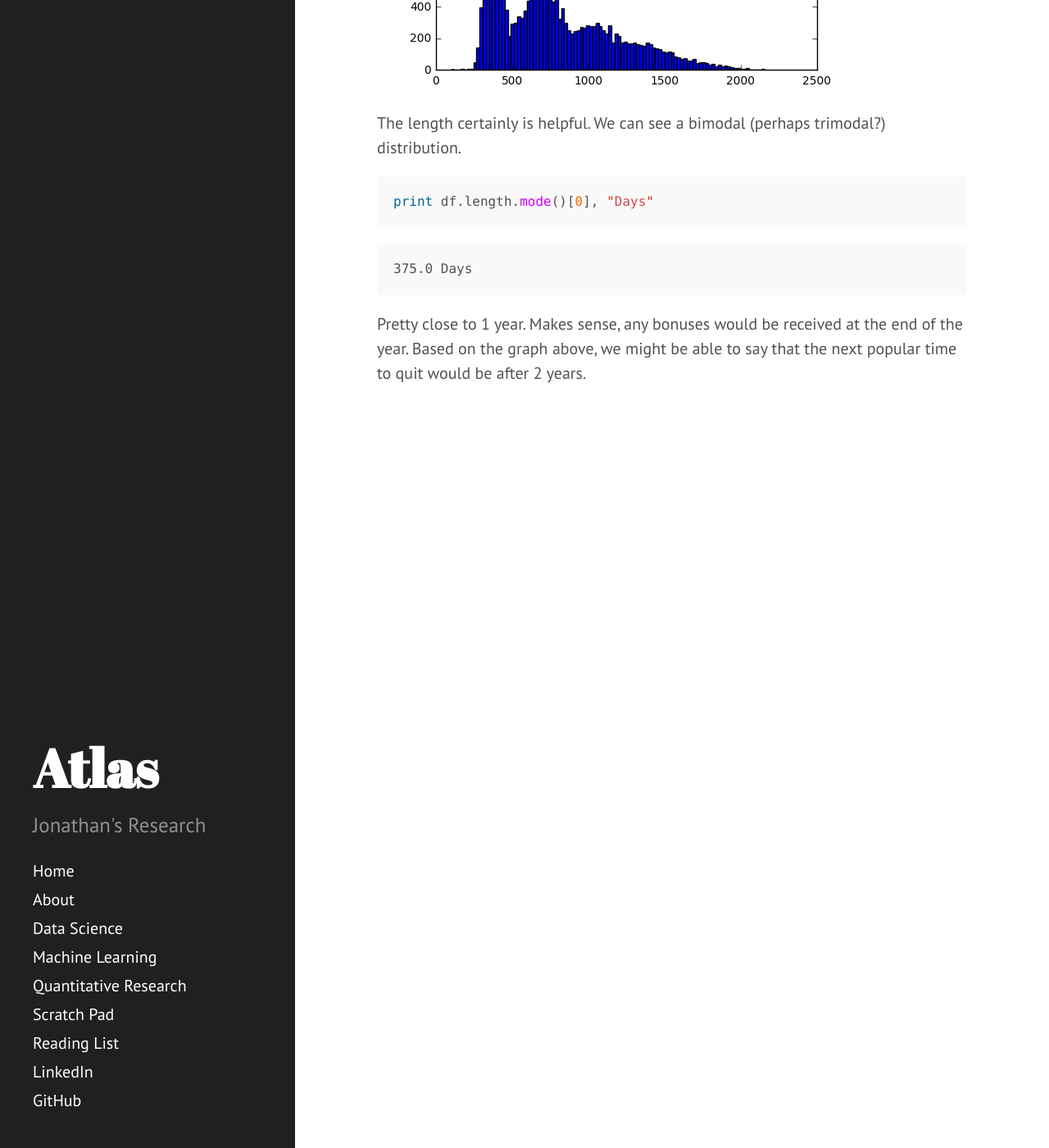
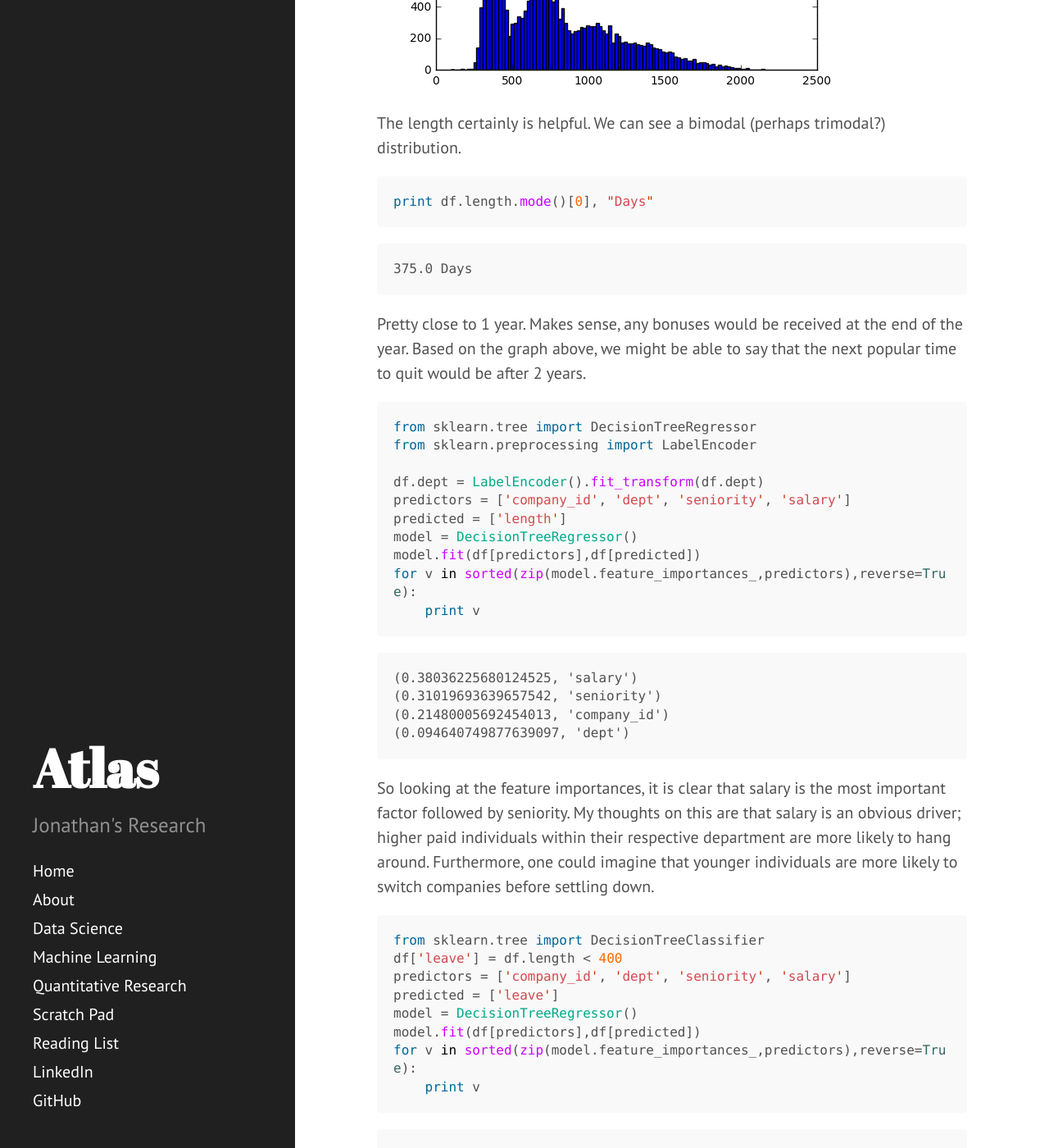
Before and after one commit to JonathanJohann/Research, a Jekyll site: the page built from _posts/Data_Science/2016-12-29-EmployeeRetention.md, in a window 1280 px wide and 1400 px high, scrolled down 4287 px. Shown: the whole window at 82% size. Built offline with Jekyll 4.4.1, drawn with Linux system fonts in a browser that asks for light colours; Markdown is read by kramdown in place of the engine named in the settings; some of the changed text lies outside the part shown.

Commit message:
Update 2016-12-29-EmployeeRetention.md

````diff
--- a/_posts/Data_Science/2016-12-29-EmployeeRetention.md
+++ b/_posts/Data_Science/2016-12-29-EmployeeRetention.md
@@ -316,3 +316,46 @@
 
 
 Pretty close to 1 year. Makes sense, any bonuses would be received at the end of the year. Based on the graph above, we might be able to say that the next popular time to quit would be after 2 years.
+
+```python
+from sklearn.tree import DecisionTreeRegressor
+from sklearn.preprocessing import LabelEncoder
+
+df.dept = LabelEncoder().fit_transform(df.dept)
+predictors = ['company_id', 'dept', 'seniority', 'salary']
+predicted = ['length']
+model = DecisionTreeRegressor()
+model.fit(df[predictors],df[predicted])
+for v in sorted(zip(model.feature_importances_,predictors),reverse=True):
+    print v
+```
+
+    (0.38036225680124525, 'salary')
+    (0.31019693639657542, 'seniority')
+    (0.21480005692454013, 'company_id')
+    (0.094640749877639097, 'dept')
+
+So looking at the feature importances, it is clear that salary is the most important factor followed by seniority. My thoughts on this are that salary is an obvious driver; higher paid individuals within their respective department are more likely to hang around. Furthermore, one could imagine that younger individuals are more likely to switch companies before settling down.
+
+
+```python
+from sklearn.tree import DecisionTreeClassifier
+df['leave'] = df.length < 400
+predictors = ['company_id', 'dept', 'seniority', 'salary']
+predicted = ['leave']
+model = DecisionTreeRegressor()
+model.fit(df[predictors],df[predicted])
+for v in sorted(zip(model.feature_importances_,predictors),reverse=True):
+    print v
+```
+
+
+    (0.39454993160836022, 'salary')
+    (0.31945926146606451, 'seniority')
+    (0.21311279718179219, 'company_id')
+    (0.072878009743783154, 'dept')
+
+I tried this out with a classifier to see if my assumptions using the decision tree regressors were consistent and the feature importances were the same. The reason I set the length threshold to 400 was to capture more of the first distribution of those who left after 1 year. Once again, we see that salary is the most important followed by seniority.
+
+# Final Thoughts:
+If I was to do this a second time around, I would probably use R. I didn't see an easy to use tool where one could visualize what rules were being created by the decision trees.
````
